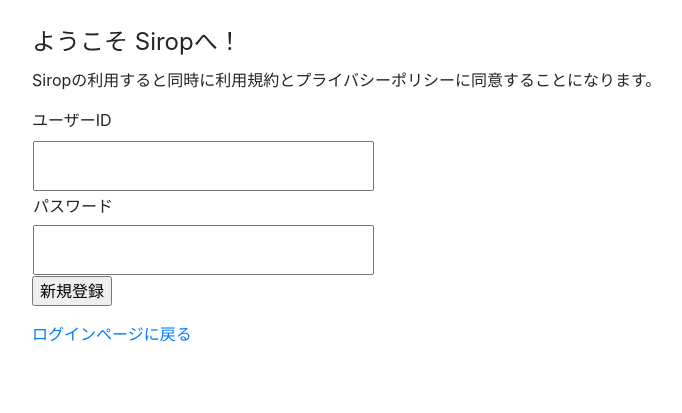
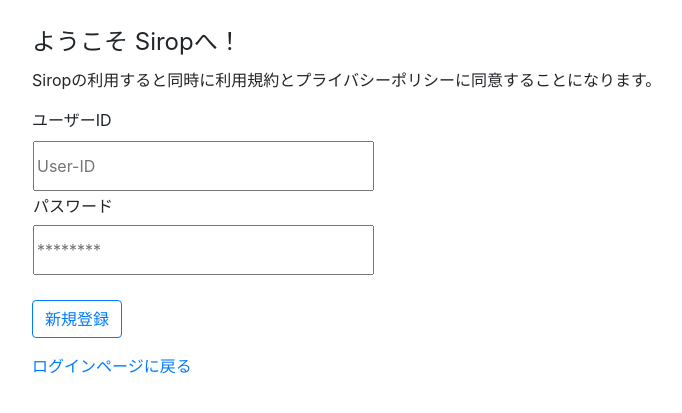
Before and after one commit to Yutolab1120/sirop, a PHP site: page /add.html in a window 1280 px wide. Shown: the top 413 px of the page, without its empty margins (53-735 px from the left). Run offline with PHP 8.4, Linux system fonts and the light colour scheme; some libraries are stand-ins or nearby versions.

Commit message:
なんかログイン処理できたー

```diff
--- a/add.html
+++ b/add.html
@@ -23,17 +23,17 @@
             <tr>
                 <label for="userid">ユーザーID</label>
                 <td>
-                    <input type="text" name="name">
+                    <input placeholder="User-ID" type="text" name="name">
                 </td>
             </tr>
             <br>
             <tr>
                 <td><label for="userid">パスワード</label>
-                        <input type="text" name="password">
+                        <input placeholder="********" type="text" name="password">
                 </td>
             </tr>
-        </table>
-        <input type="submit" value="新規登録">
+        </table><br>
+        <input class="btn btn-outline-primary" type="submit" value="新規登録">
     </form>
     <a href="login.php">ログインページに戻る</a>
 </div></body>
--- a/login.php
+++ b/login.php
@@ -90,11 +90,11 @@ if (isset($_POST["login"])) {
   <p>Siropユーザーアカウントでログインしてください。</p>
   <div><?php echo $errorMessage ?></div>
   <label for="userid">ユーザーID</label><br>
-                        <input type="text" id="userid" name="userid" value="<?php echo htmlspecialchars($_POST["userid"], ENT_QUOTES); ?>">
+                        <input placeholder="User-ID" type="text" id="userid" name="userid" value="<?php echo htmlspecialchars($_POST["userid"], ENT_QUOTES); ?>">
 <br>
   <label for="password">パスワード</label><br>
-                        <input type="password" id="password" name="password" value=""><br>
-  <input type="submit" id="login" name="login" value="ログイン">
+                        <input placeholder="********" type="password" id="password" name="password" value=""><br>
+  <br><input class="btn btn-outline-primary" type="submit" id="login" name="login" value="ログイン">
   </fieldset>
   </form>
   <br><a href="add.html">ユーザー情報登録ページへ</a>
--- a/logout.php
+++ b/logout.php
@@ -29,8 +29,8 @@ $_SESSION = array();
     <title>Sirop ログアウト</title>
     <link rel="stylesheet" href="https://stackpath.bootstrapcdn.com/bootstrap/4.5.0/css/bootstrap.min.css" integrity="sha384-9aIt2nRpC12Uk9gS9baDl411NQApFmC26EwAOH8WgZl5MYYxFfc+NcPb1dKGj7Sk" crossorigin="anonymous">
   </head>
-  <body><div class="container">
-  <h1>Sirop</h1>
+  <body><div class="container"><br>
+   <legend>ログアウト</legend>
   <div><?php echo $errorMessage; ?></div>
   <ul>
   <li><a href="login.php">ログイン画面に戻る</a></li>
--- a/main.php
+++ b/main.php
@@ -17,8 +17,8 @@ if (!isset($_SESSION["USERID"])) {
     <title>Sirop ダッシュボード</title>
     <link rel="stylesheet" href="https://stackpath.bootstrapcdn.com/bootstrap/4.5.0/css/bootstrap.min.css" integrity="sha384-9aIt2nRpC12Uk9gS9baDl411NQApFmC26EwAOH8WgZl5MYYxFfc+NcPb1dKGj7Sk" crossorigin="anonymous">
   </head>
-  <body><div class="container">
-  <h1>Sirop</h1>
+  <body><div class="container"><br>
+    <legend>Sirop</legend>
   <!-- ユーザIDにHTMLタグが含まれても良いようにエスケープする -->
   <p>ようこそ<?=htmlspecialchars($_SESSION["USERID"], ENT_QUOTES); ?>さん</p>
   <ul>
```
